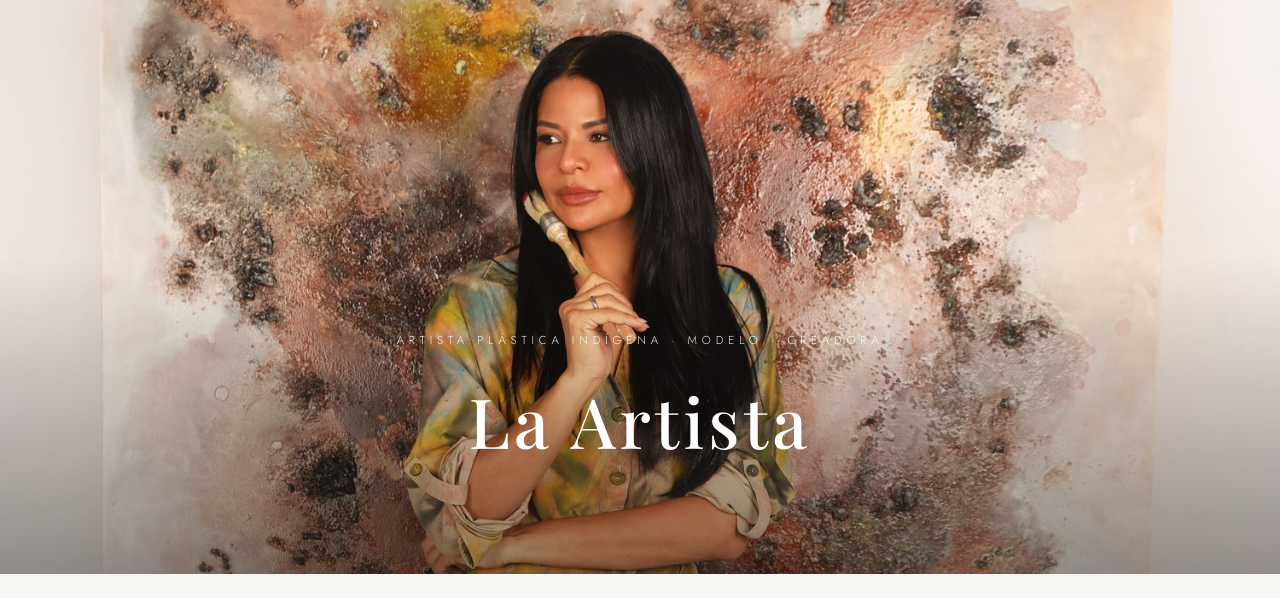
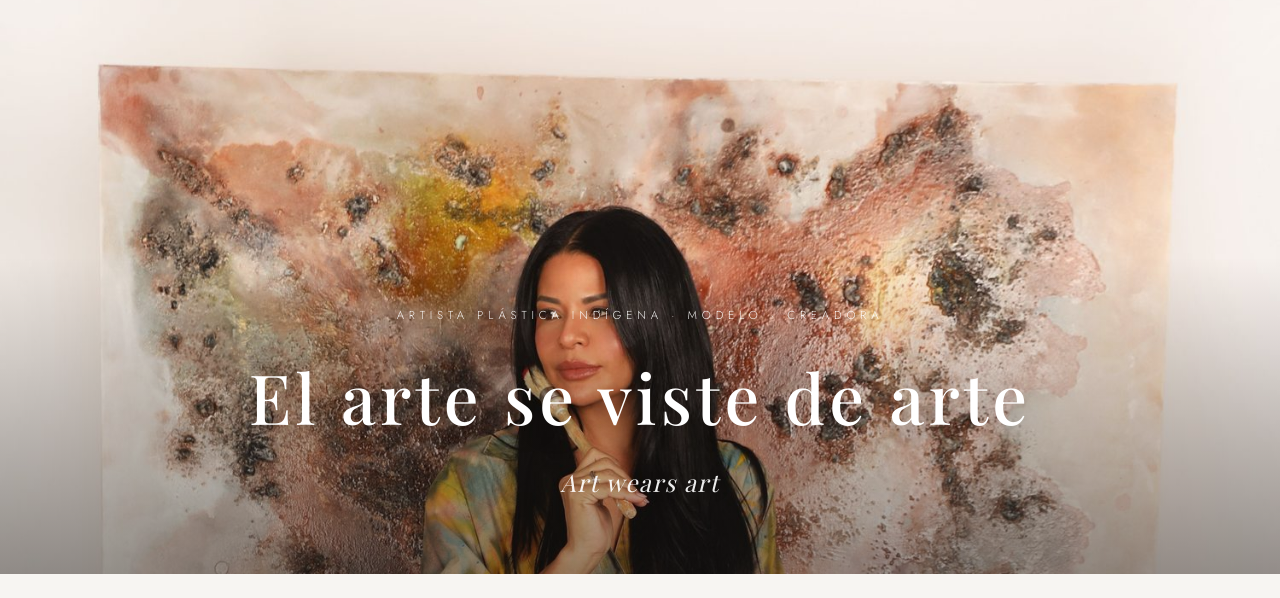
Before and after one commit to whoisyhago/Tatianedsantos, a plain HTML site: page la-artista.html in a window 1280 px wide. Shown: the part 202-800 px from the top of the page. Drawn offline with nearby package versions, Linux system fonts and the light colour scheme; a web font is replaced by a local one.

Commit message:
La artista: nueva frase de portada (El arte se viste de arte / Art wears art) y encuadre de la foto nueva
Co-Authored-By: Claude Opus 5.5 <noreply@anthropic.com>
Claude-Session: https://claude.ai/code/session_017pf2keDrpxkggBgbssF2JL

```diff
--- a/la-artista.html
+++ b/la-artista.html
@@ -143,6 +143,7 @@ footer{background:#fff;padding:70px 6vw 40px;border-top:1px solid var(--line)}
 /* ---------- LA ARTISTA ---------- */
 nav ul a.active::after{right:0}
 .page-hero{height:72vh;min-height:480px}
+.hero-en{font-family:var(--serif);font-style:italic;font-size:clamp(1.1rem,2vw,1.5rem);letter-spacing:.06em;margin-top:-14px;opacity:.92;text-shadow:0 2px 20px rgba(0,0,0,.3)}
 .page-hero img{object-position:center 4%;animation:none;transform:none}
 .hero-content .kicker{display:block;font-size:.72rem;letter-spacing:.42em;text-transform:uppercase;margin-bottom:16px;opacity:.9}
 .intro{display:grid;grid-template-columns:1fr 1.1fr;gap:7vw;align-items:center;max-width:1240px;margin:0 auto}
@@ -212,11 +213,12 @@ nav ul a.active::after{right:0}
 </div>
 
 <header class="hero page-hero">
-  <img src="img/la-artista.jpg" style="object-position:50% 28%" alt="Tatiane Dos Santos con un mono pintado a mano y un pincel, delante de una de sus obras abstractas en tonos tierra" onerror="this.remove()">
+  <img src="img/la-artista.jpg" style="object-position:50% 15%" alt="Tatiane Dos Santos con un mono pintado a mano y un pincel, delante de una de sus obras abstractas en tonos tierra" onerror="this.remove()">
   <div class="veil"></div>
   <div class="hero-content">
     <span class="kicker">Artista plástica indígena · Modelo · Creadora</span>
-    <h1>La Artista</h1>
+    <h1>El arte se viste de arte</h1>
+    <p class="hero-en" lang="en">Art wears art</p>
   </div>
 </header>
 
```
